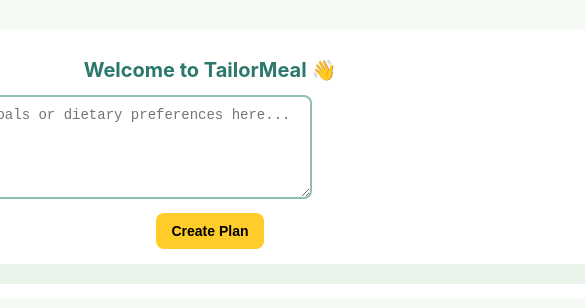
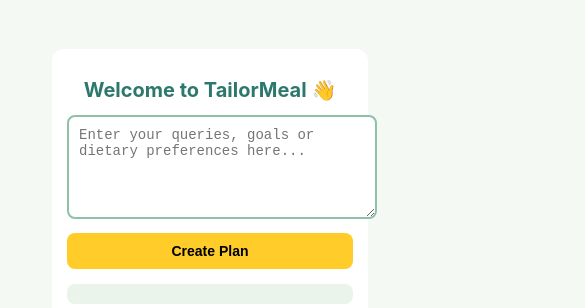
Before and after one commit to Ashwini-Pandya/vite-project, a React (Vite) app: page / in a window 390 px wide. Shown: the part 258-566 px from the top of the page, 585 px wide, since content can reach past the window. Built offline with nearby package versions, Linux system fonts and the light colour scheme; no server answers.

Commit message:
mobile-responsive changes

```diff
--- a/src/index.css
+++ b/src/index.css
@@ -6,15 +6,16 @@
   align-items: center;
   height: 100vh;
   margin: 0;
+  padding: 20px;
 }
 
 .container {
   background: #ffffff;
   padding: 20px;
   border-radius: 12px;
-  /* box-shadow: 0px 4px 10px rgba(0, 0, 0, 0.1); */
   text-align: center;
-  width: 500px;
+  width: 90%; /* Use a percentage instead of a fixed width */
+  max-width: 500px; /* Ensure it doesn't get too wide */
 }
 
 .title {
@@ -23,14 +24,14 @@
 }
 
 .query-box {
-  width: 480px;
+  width: 100%; /* Make it fully responsive */
   height: 80px;
   padding: 10px;
   border: 2px solid #8fc1a9;
   border-radius: 8px;
   font-size: 16px;
-  outline:none;
-  margin-right: 300px;
+  outline: none;
+  margin-right: 0; /* Remove margin for better alignment */
 }
 
 .submit-btn {
@@ -43,6 +44,7 @@
   font-size: 16px;
   font-weight: bold;
   transition: 0.3s;
+  width: 100%; /* Make button full width on smaller screens */
 }
 
 .submit-btn:hover {
@@ -56,8 +58,10 @@
   border-radius: 8px;
   font-size: 16px;
   text-align: left;
+  word-wrap: break-word;
 }
 
+/* --- Mobile Responsive Design --- */
 @media (max-width: 600px) {
   .container {
     width: 100%; /* Use full width on mobile */
```
